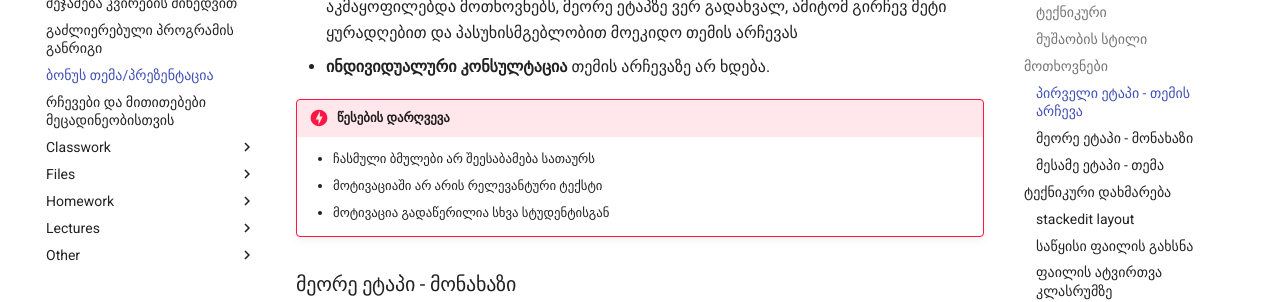
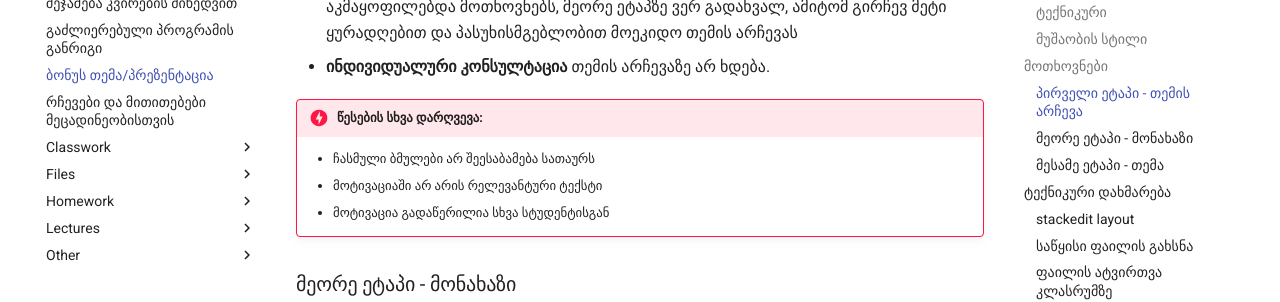
Before and after one commit to freeuni-digital-technologies-archive/22s, an MkDocs documentation site: the page built from content/bonus_blog.md, in a window 1280 px wide and 900 px high, scrolled down 1585 px. Shown: the part 150-452 px from the top of the window. Built offline with MkDocs 1.6.1 and Material for MkDocs 9.7.7, drawn with Linux system fonts in a browser that asks for light colours.

```diff
--- a/content/bonus_blog.md
+++ b/content/bonus_blog.md
@@ -44,7 +44,7 @@
 - თუ დედლაინამდე ვერ მოვასწარი შენი თემების გადახედვა და არცერთი თემა არ აკმაყოფილებდა მოთხოვნებს, მეორე ეტაპზე ვერ გადახვალ, ამიტომ გირჩევ მეტი ყურადღებით და პასუხისმგებლობით მოეკიდო თემის არჩევას
 - **ინდივიდუალური კონსულტაცია** თემის არჩევაზე არ ხდება.
 
-!!! danger "წესების დარღვევა"
+!!! danger "წესების სხვა დარღვევა:"
 	- ჩასმული ბმულები არ შეესაბამება სათაურს
 	- მოტივაციაში არ არის რელევანტური ტექსტი
 	- მოტივაცია გადაწერილია სხვა სტუდენტისგან
```
